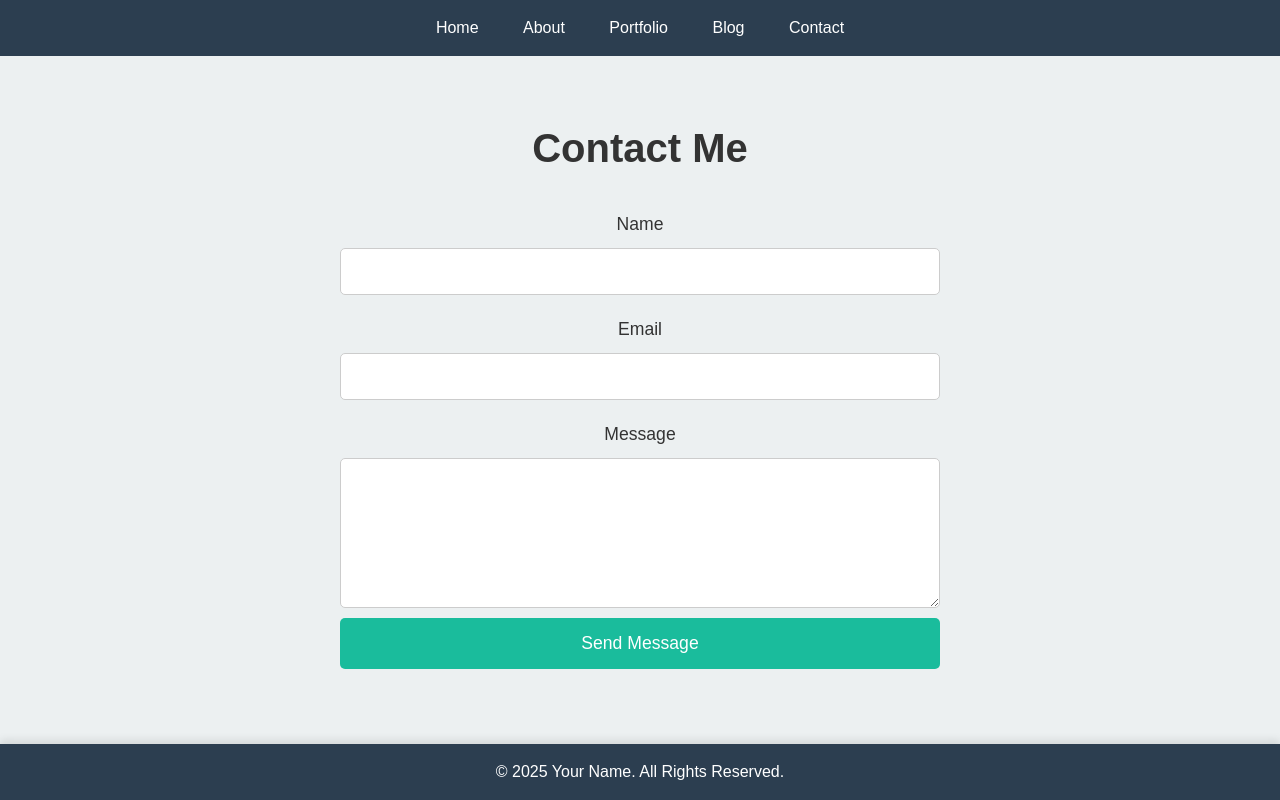
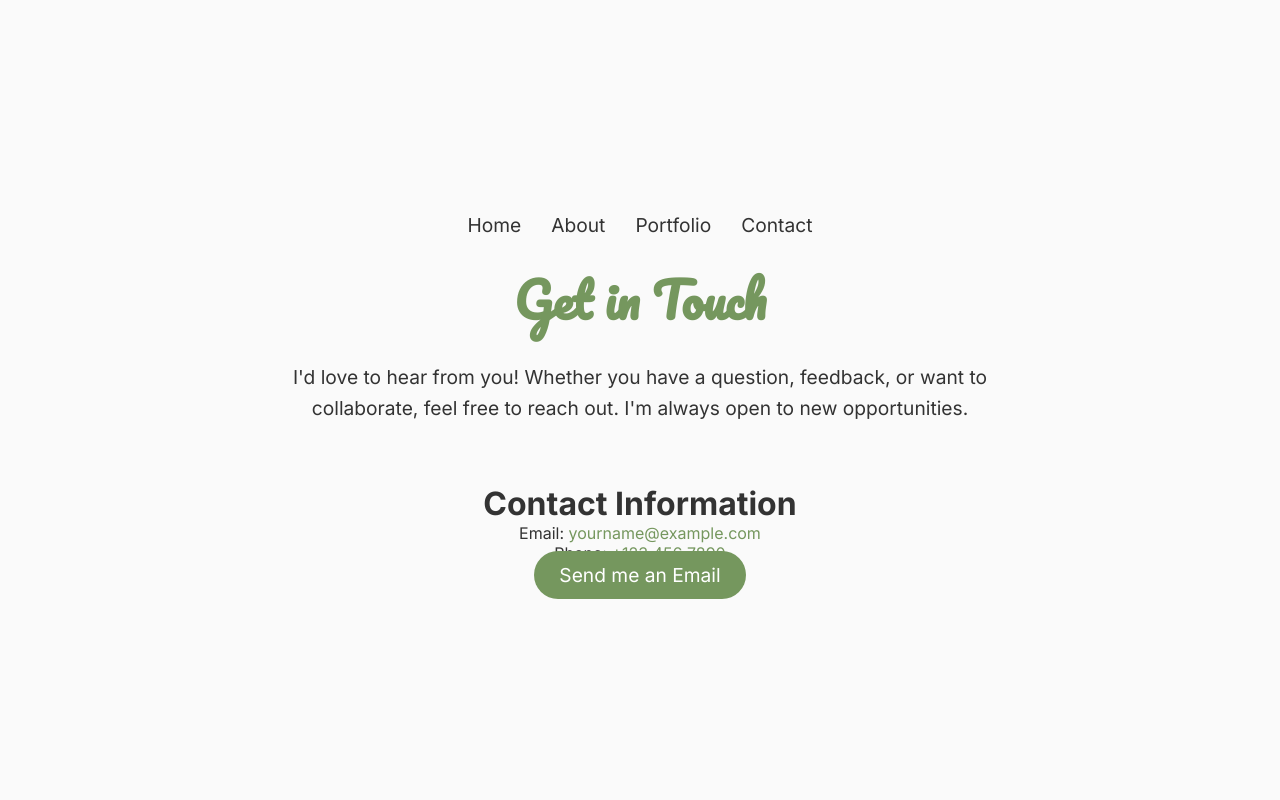
Before and after one commit to Libby358/personal-website, a plain HTML site: page contact.html in a window 1280 px wide. Drawn offline with Linux system fonts and the light colour scheme.

Commit message:
Contact Page edits

```diff
--- a/contact.html
+++ b/contact.html
@@ -4,42 +4,148 @@
     <meta charset="UTF-8">
     <meta name="viewport" content="width=device-width, initial-scale=1.0">
     <meta name="description" content="Contact Me - Software Developer | Web Developer">
-    <title>Contact - Your Name</title>
-    <link rel="stylesheet" href="assets/styles.css">
+    <title>Contact - Libby Griffiths</title>
+    <link href="https://fonts.googleapis.com/css2?family=Inter:wght@300;400;700&family=Pacifico&display=swap" rel="stylesheet">
 </head>
 <body>
-    <header>
-        <nav>
-            <ul>
-                <li><a href="index.html">Home</a></li>
-                <li><a href="about.html">About</a></li>
-                <li><a href="portfolio.html">Portfolio</a></li>
-                <li><a href="blog.html">Blog</a></li>
-                <li><a href="contact.html">Contact</a></li>
-            </ul>
-        </nav>
-    </header>
+    <div class="container">
+        <!-- Simple text links as navigation -->
+        <div class="navigation">
+            <a href="index.html">Home</a>
+            <a href="about.html">About</a>
+            <a href="portfolio.html">Portfolio</a>
+            <a href="contact.html">Contact</a>
+        </div>
 
-    <section class="contact">
-        <h1>Contact Me</h1>
-        <form action="submit_contact_form.php" method="POST">
-            <label for="name">Name</label>
-            <input type="text" id="name" name="name" required>
+        <section class="contact fade-in">
+            <h1 class="contact-title">Get in Touch</h1>
+            <p class="contact-text">I'd love to hear from you! Whether you have a question, feedback, or want to collaborate, feel free to reach out. I'm always open to new opportunities.</p>
 
-            <label for="email">Email</label>
-            <input type="email" id="email" name="email" required>
+            <h2 class="contact-subtitle">Contact Information</h2>
+            <p>Email: <a href="mailto:yourname@example.com" class="contact-link">yourname@example.com</a></p>
+            <p>Phone: <a href="tel:+1234567890" class="contact-link">+123 456 7890</a></p>
 
-            <label for="message">Message</label>
-            <textarea id="message" name="message" required></textarea>
+            <a href="mailto:yourname@example.com" class="btn">Send me an Email</a>
+        </section>
+    </div>
 
-            <button type="submit">Send Message</button>
-        </form>
-    </section>
+    <style>
+        * {
+            margin: 0;
+            padding: 0;
+            box-sizing: border-box;
+            font-family: 'Inter', sans-serif;
+        }
+        body {
+            background: #fafafa;
+            color: #333;
+        }
 
-    <footer>
-        <p>&copy; 2025 Your Name. All Rights Reserved.</p>
-    </footer>
+        .navigation {
+            display: flex;
+            justify-content: center;
+            gap: 30px;
+            margin-bottom: 20px;
+        }
 
-    <script src="assets/script.js"></script>
+        .navigation a {
+            text-decoration: none;
+            color: #333;
+            font-weight: 500;
+            font-size: 1.2rem;
+            transition: color 0.3s ease;
+        }
+
+        .navigation a:hover {
+            color: #75975e;
+        }
+
+        .container {
+            display: flex;
+            flex-direction: column;
+            align-items: center;
+            height: 100vh;
+            justify-content: center;
+            text-align: center;
+            padding: 40px;
+        }
+
+        .contact-title {
+            font-size: 3rem;
+            font-family: 'Pacifico', cursive;
+            color: #75975e;
+            margin-bottom: 20px;
+        }
+
+        .contact-text {
+            font-size: 1.2rem;
+            margin-bottom: 20px;
+            max-width: 800px;
+            line-height: 1.6;
+            text-align: center;
+            margin: 0 auto;
+            padding-bottom: 30px;
+        }
+
+        .contact-subtitle {
+            font-size: 2rem;
+            margin-top: 30px;
+            font-weight: bold;
+        }
+
+        .contact-link {
+            color: #75975e;
+            text-decoration: none;
+        }
+
+        .contact-link:hover {
+            text-decoration: underline;
+        }
+
+        .btn {
+            text-decoration: none;
+            margin-top: 20px;
+            background: #75975e;
+            color: white;
+            padding: 12px 25px;
+            border-radius: 30px;
+            font-size: 1.2rem;
+            transition: background 0.3s ease;
+        }
+
+        .btn:hover {
+            background: #c7DDB5;
+        }
+
+        .fade-in {
+            opacity: 0;
+            transform: translateY(20px);
+            animation: fadeIn 1s forwards ease-in-out;
+        }
+
+        @keyframes fadeIn {
+            from {
+                opacity: 0;
+                transform: translateY(20px);
+            }
+            to {
+                opacity: 1;
+                transform: translateY(0);
+            }
+        }
+
+        @media (max-width: 768px) {
+            .contact-title {
+                font-size: 2.5rem;
+            }
+            .contact-text {
+                font-size: 1rem;
+            }
+            .btn {
+                font-size: 1rem;
+                padding: 10px 20px;
+            }
+        }
+    </style>
 </body>
 </html>
```
